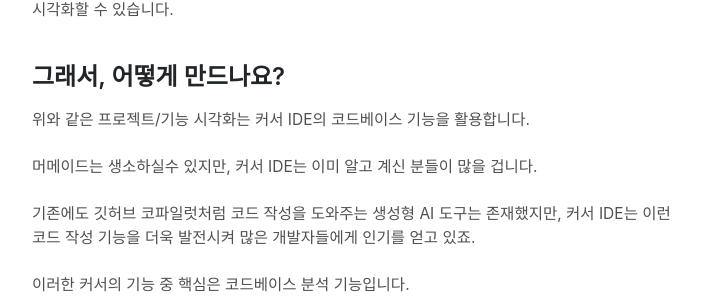
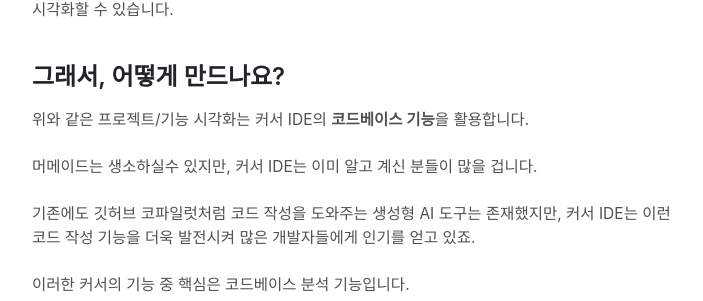
Before and after one commit to dc143cDev/dc143cDev.github.io, a Jekyll site: the page built from _posts/2024-10-21-cursor-ide.md, in a window 1280 px wide and 900 px high, scrolled down 3503 px. Shown: the part 150-451 px from the top of the window, without its empty margins (288-991 px from the left). Built offline with Jekyll 4.4.1, drawn with Linux system fonts in a browser that asks for light colours; some web fonts are replaced.

Commit message:
강조문 추가

```diff
--- a/_posts/2024-10-21-cursor-ide.md
+++ b/_posts/2024-10-21-cursor-ide.md
@@ -120,7 +120,7 @@
 
 ## 그래서, 어떻게 만드나요?
 
-위와 같은 프로젝트/기능 시각화는 커서 IDE의 코드베이스 기능을 활용합니다.
+위와 같은 프로젝트/기능 시각화는 커서 IDE의 **코드베이스 기능**을 활용합니다.
 
 머메이드는 생소하실수 있지만, 커서 IDE는 이미 알고 계신 분들이 많을 겁니다.
 
```
